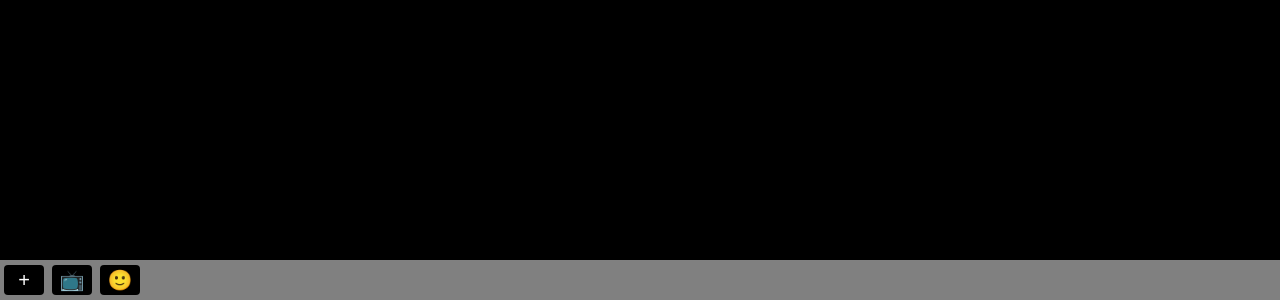
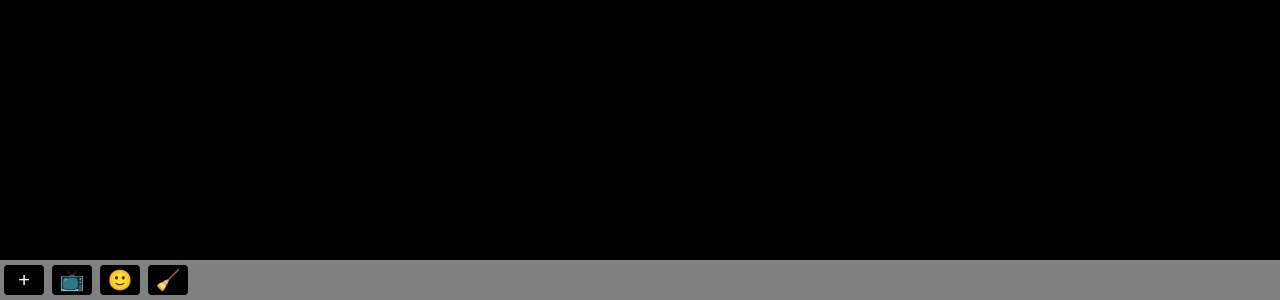
Before and after one commit to egxn/boar, a React (Create React App) app in the folder client/: page / in a window 1280 px wide. Shown: the part 500-800 px from the top of the page. Built offline with nearby package versions, Linux system fonts and the light colour scheme.

Commit message:
clean button

```diff
--- a/client/src/index.tsx
+++ b/client/src/index.tsx
@@ -31,6 +31,9 @@ function App() {
     }
   }
 
+  const deleteButtonScreen = () => {
+    setKeys([]);
+  }
 
   useEffect(() => {
     const storedKeys = JSON.parse(localStorage.getItem('keys') || '[]');
@@ -67,6 +70,7 @@ function App() {
             {preset.label}
           </button>
         ))}
+        <button className='btn-sm' onClick={deleteButtonScreen}> 🧹 </button>
       </div>}
       {showModalNewKey && <ModalNewKey onClose={closeModalNewKey} onSave={saveKey} />}
     </div>
```
